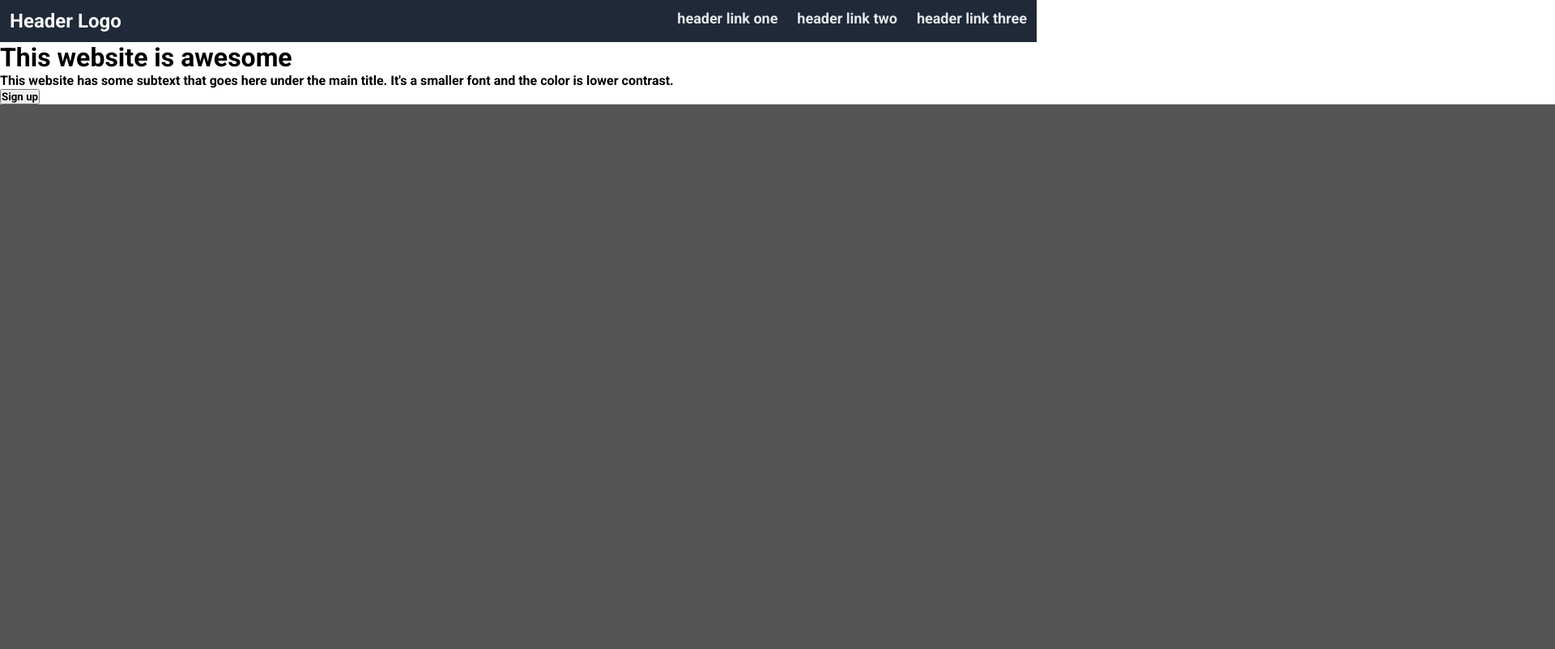
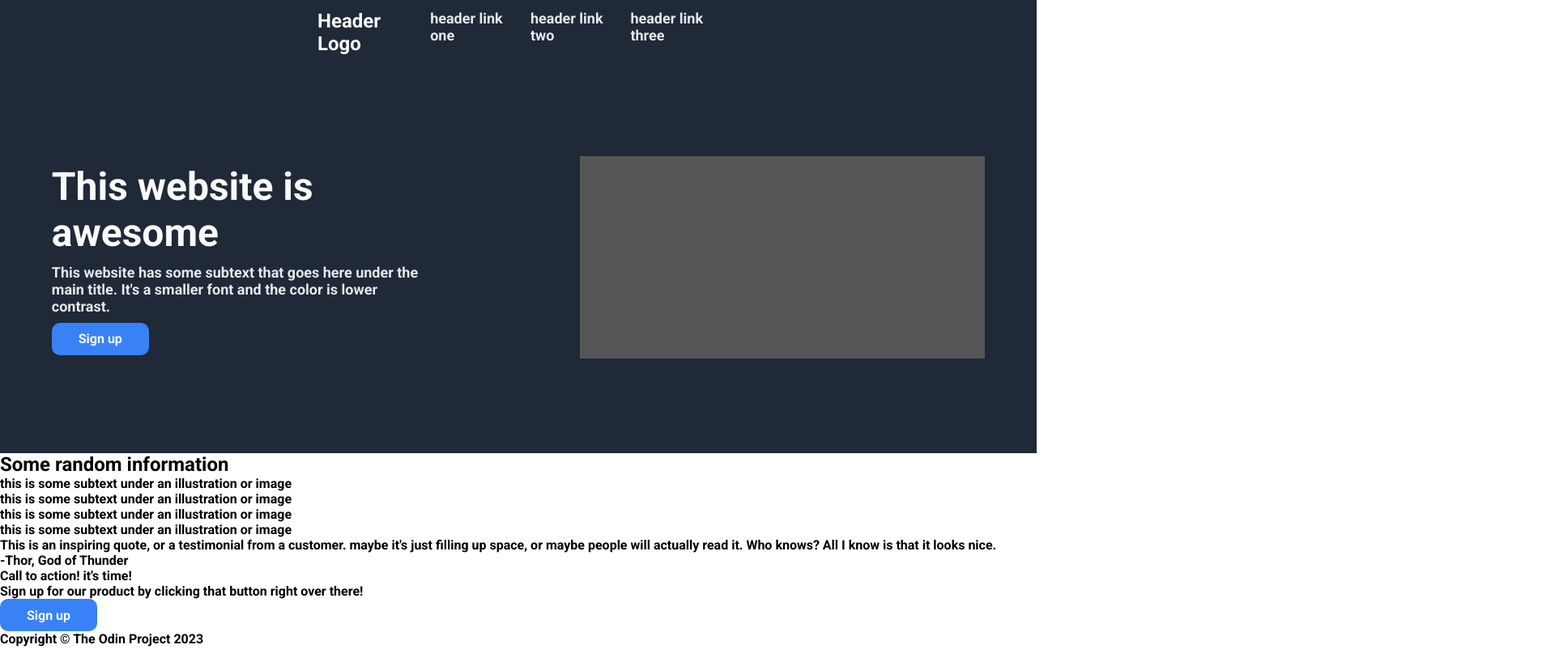
Before and after one commit to Exaeous/odin-landing-page, a plain HTML site: page index.html in a window 1280 px wide. Shown: the top 802 px of the page at 81% size, 1920 px wide, since content can reach past the window. Drawn offline with Linux system fonts and the light colour scheme.

Commit message:
Complete hero section

```diff
--- a/index.html
+++ b/index.html
@@ -21,10 +21,14 @@
 
     <div class="hero">
       <div class="container">
-        <h1 class="heading-1">This website is awesome</h1>
+        <h1 class="heading-1">
+          This website is <br />
+          awesome
+        </h1>
         <p class="paragraph">
-          This website has some subtext that goes here under the main title.
-          It's a smaller font and the color is lower contrast.
+          This website has some subtext that goes here under the <br />
+          main title. It's a smaller font and the color is lower <br />
+          contrast.
         </p>
         <button class="sign-up">Sign up</button>
       </div>
--- a/style.css
+++ b/style.css
@@ -11,6 +11,8 @@
   display: flex;
   justify-content: space-between;
   background-color: #1f2937;
+  padding-left: 380px;
+  padding-right: 380px;
 }
 
 .header-logo {
@@ -28,4 +30,48 @@ li {
   margin: 12px;
   color: #e5e7eb;
   font-size: 18px;
+  font-weight: 100;
 }
+
+.hero {
+  display: flex;
+  justify-content: center;
+  align-items: center;
+  gap: 200px;
+  height: 60vh;
+  background-color: #1f2937;
+}
+
+.container {
+  margin: 0;
+}
+
+.heading-1 {
+  font-size: 48px;
+  color: #f9faf8;
+  font-weight: 700;
+  margin-bottom: 10px;
+}
+
+.paragraph {
+  word-wrap: break-word;
+  font-size: 18px;
+  color: #e5e7eb;
+  font-weight: 100;
+  margin-bottom: 10px;
+}
+
+.sign-up {
+  width: 120px;
+  height: 40px;
+  background-color: #3882f6;
+  color: #f9faf8;
+  border: none;
+  border-radius: 10px;
+  font-size: medium;
+}
+
+img {
+  width: 500px;
+  height: 250px;
+}
```
